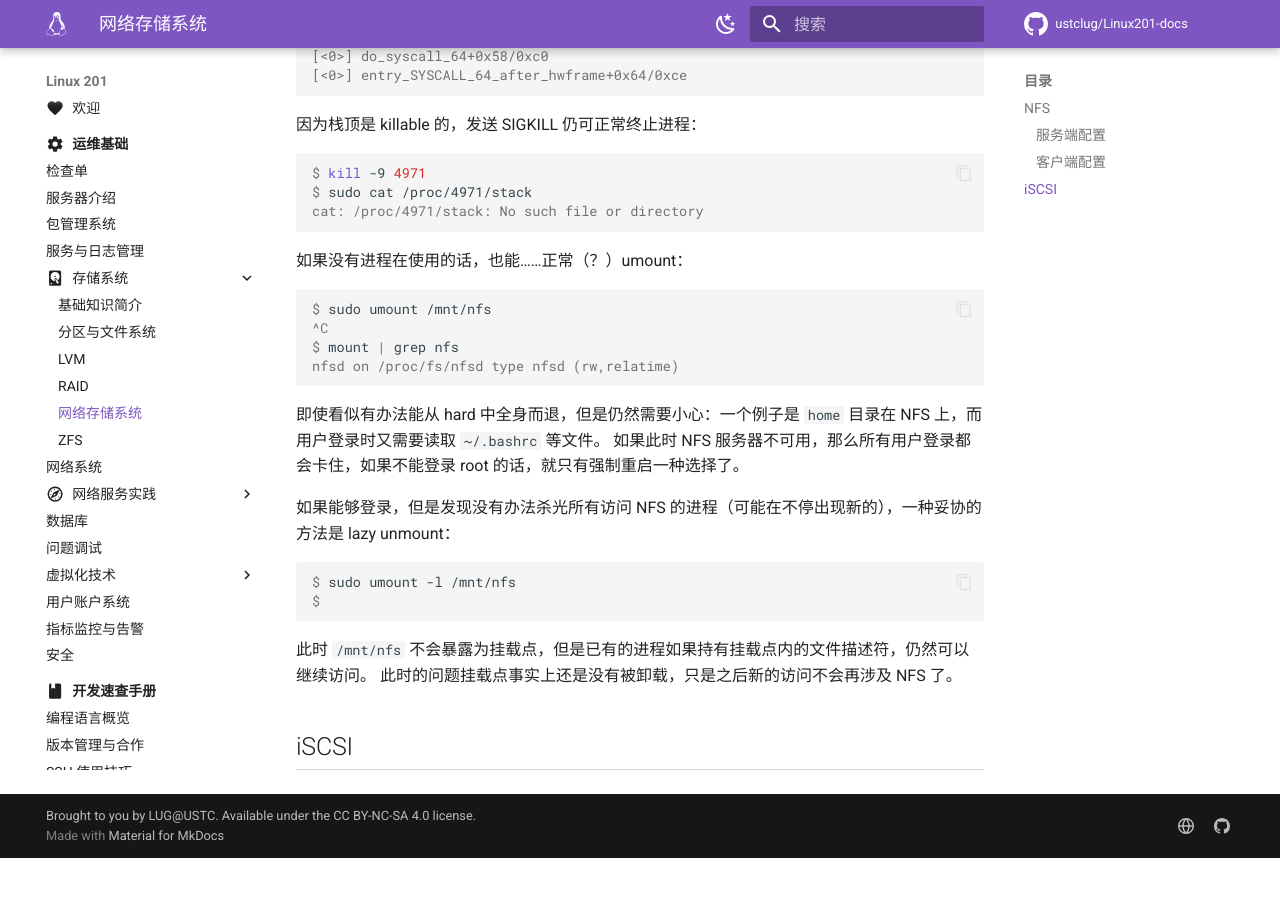
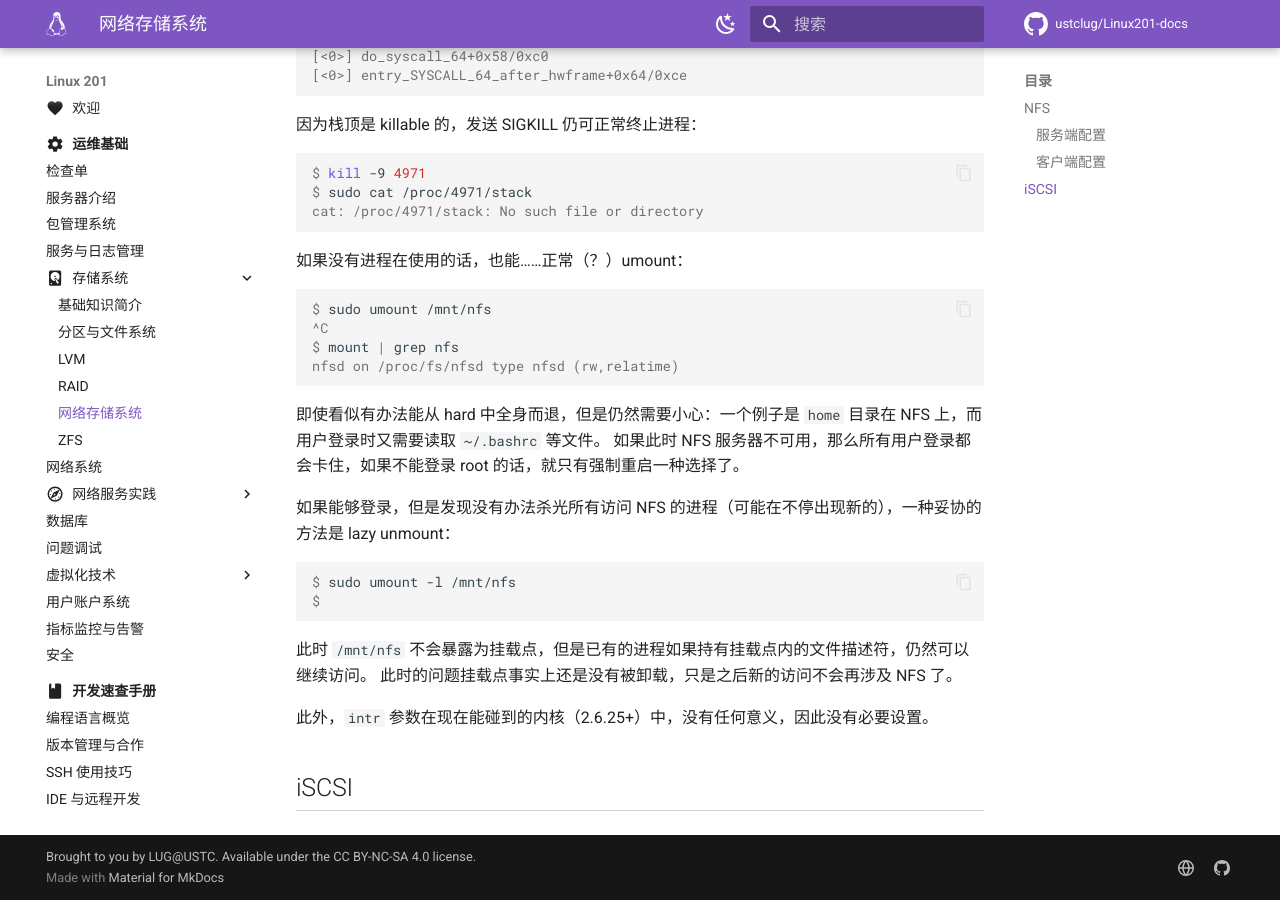
Before and after one commit to ustclug/Linux201-docs, an MkDocs documentation site: the page built from docs/ops/storage/network.md, in a window 1280 px wide and 900 px high, scrolled down 3643 px. Built offline with MkDocs 1.6.1 and Material for MkDocs 9.7.7, drawn with Linux system fonts in a browser that asks for light colours; comment, search, counter and statistics services are not loaded; before the commit the page ends 4501 px from its top, so only the background shows below that.

Commit message:
ops/storage: add notes about "intr" in nfs

```diff
--- a/docs/ops/storage/network.md
+++ b/docs/ops/storage/network.md
@@ -314,4 +314,6 @@ $
 此时 `/mnt/nfs` 不会暴露为挂载点，但是已有的进程如果持有挂载点内的文件描述符，仍然可以继续访问。
 此时的问题挂载点事实上还是没有被卸载，只是之后新的访问不会再涉及 NFS 了。
 
+此外，`intr` 参数在现在能碰到的内核（2.6.25+）中，没有任何意义，因此没有必要设置。
+
 ## iSCSI
```
